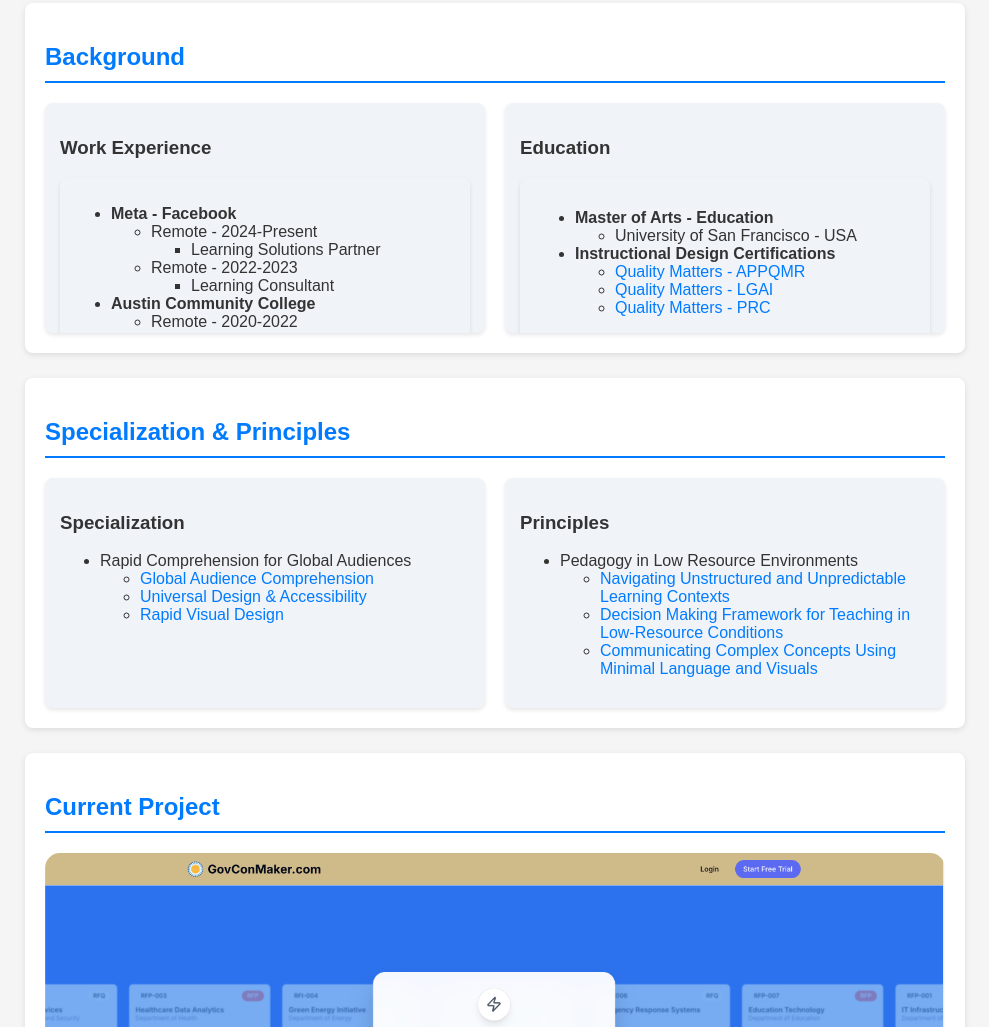
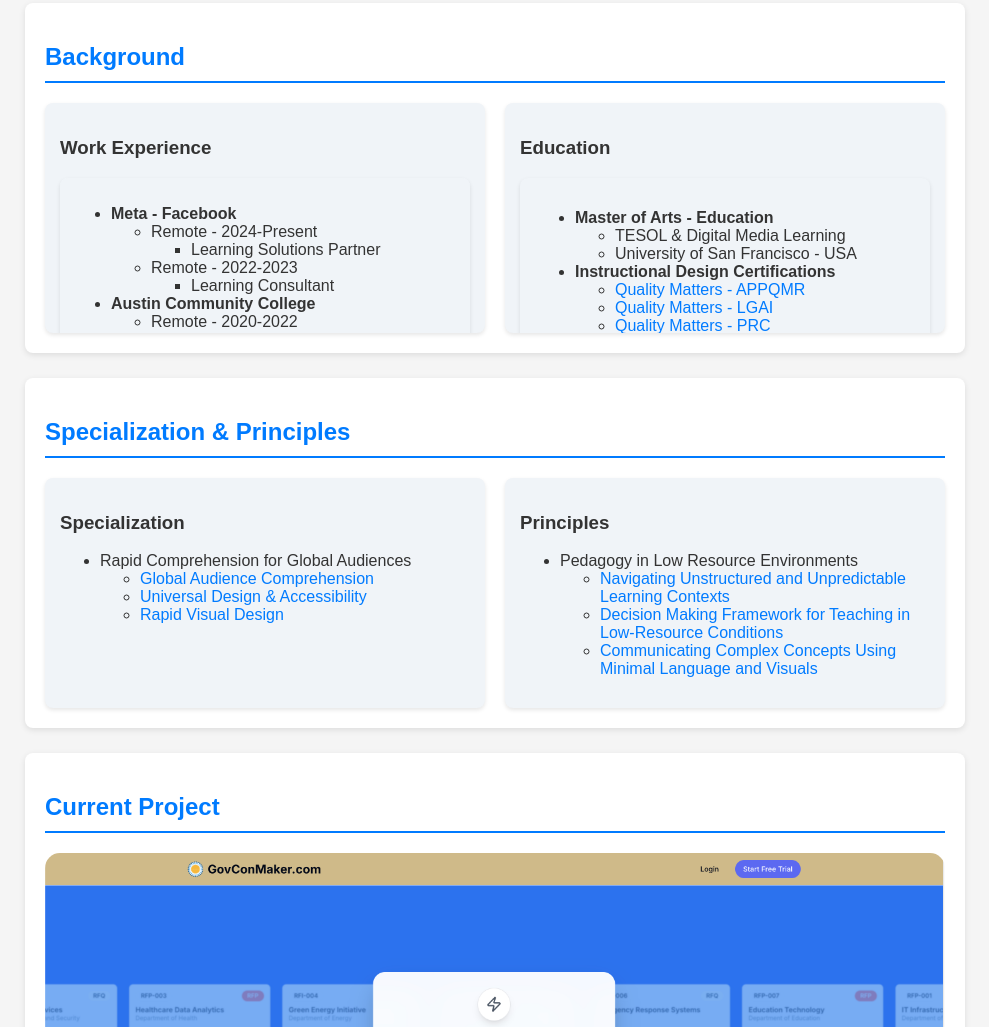
Before and after one commit to mmentzerhernandez/portfolio, a plain HTML site: page index.html in a window 1280 px wide. Shown: the part 747-1774 px from the top of the page, without its empty margins (145-1134 px from the left). Drawn offline with Linux system fonts and the light colour scheme.

Commit message:
Update index.html

```diff
--- a/index.html
+++ b/index.html
@@ -401,6 +401,7 @@
 
              <li><strong>Master of Arts - Education</strong>
     <ul>
+        <li>TESOL & Digital Media Learning</li>
         <li>University of San Francisco - USA</li>
     </ul>
 </li>
```
